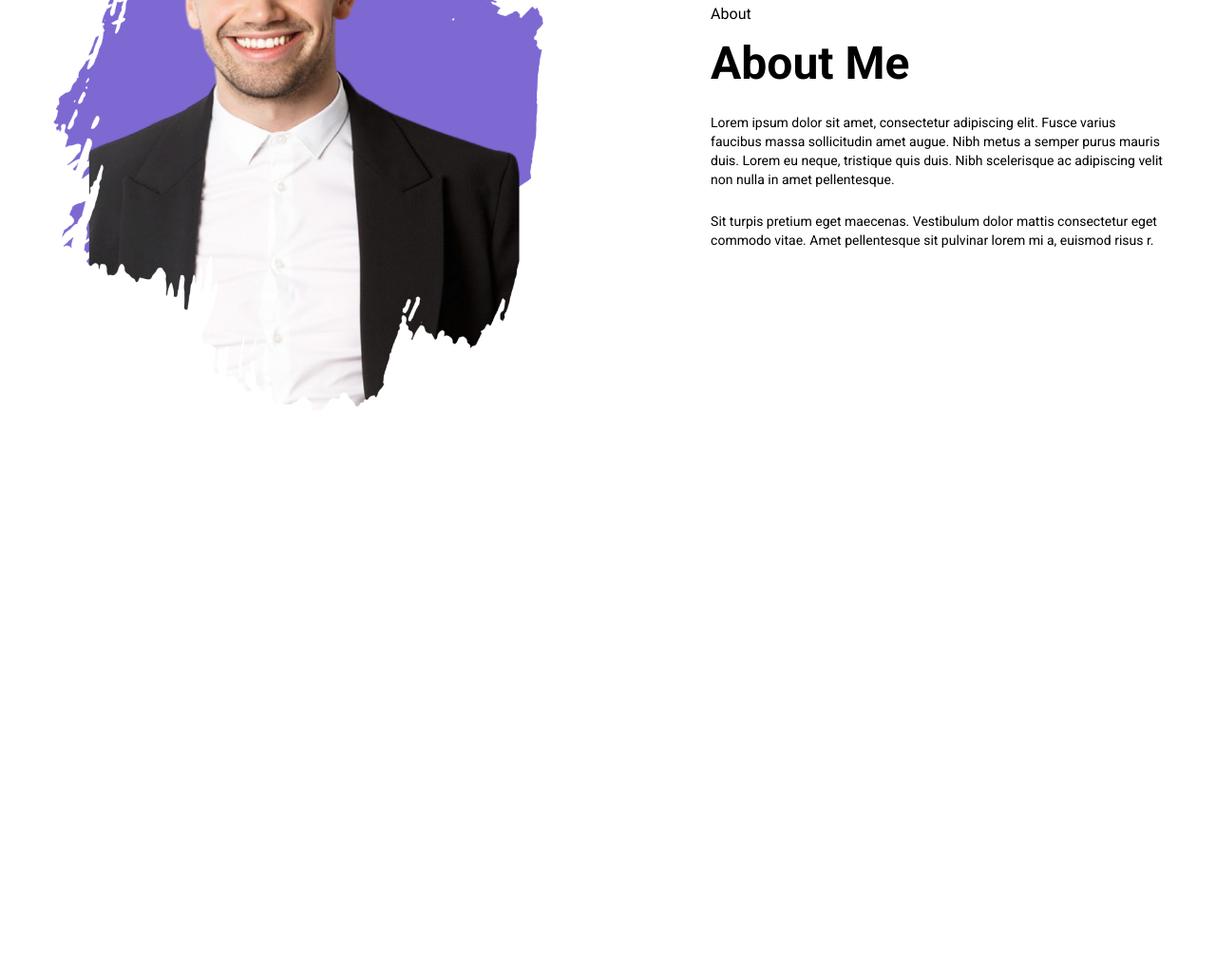
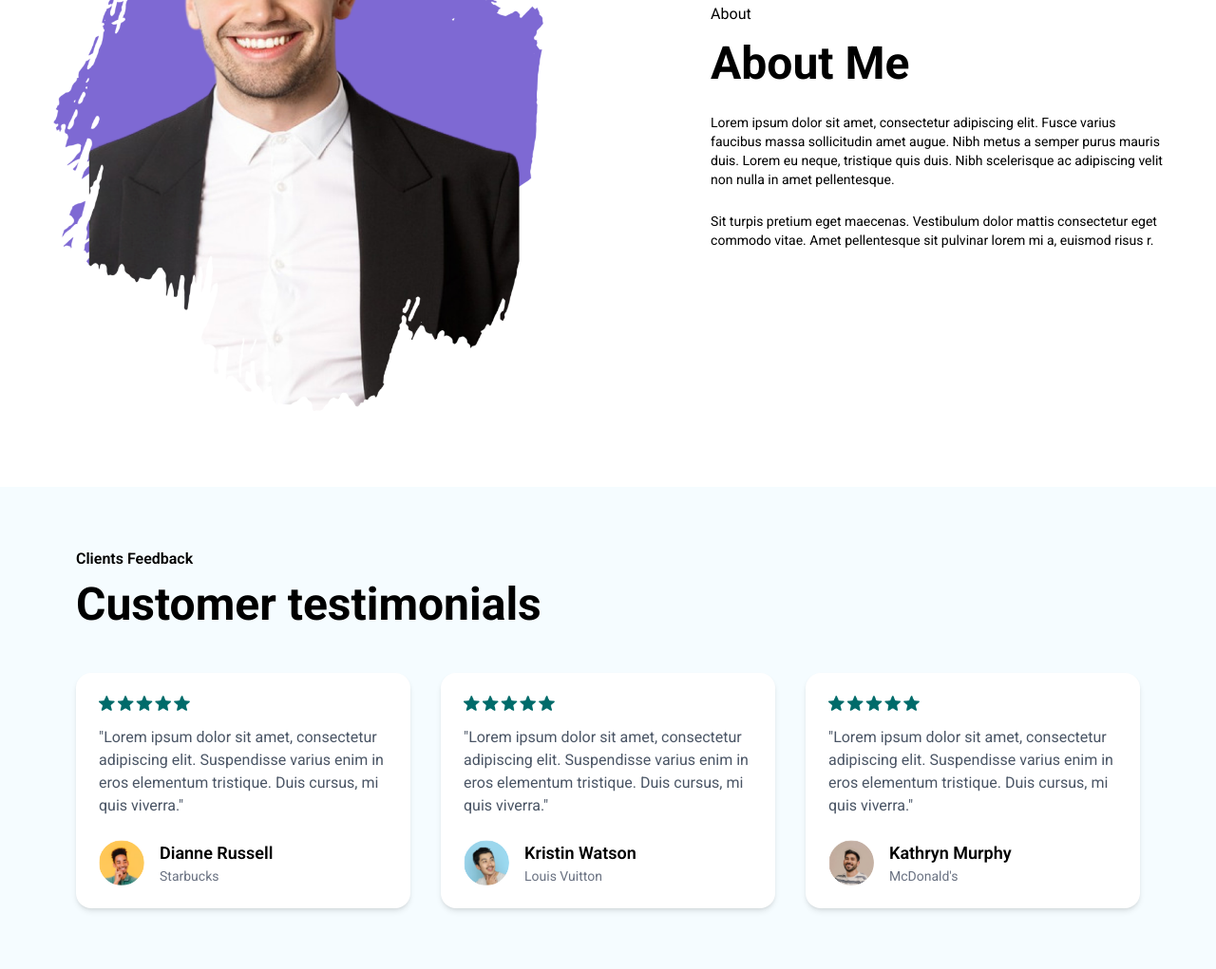
Before and after one commit to Shahariya-17/bdCalling-portfolio-project, a plain HTML site: page index.html in a window 1280 px wide. Shown: the part 1632-2653 px from the top of the page at 95% size. Before the commit the page ends 2065 px from the top, so only its background shows below. Drawn offline with nearby package versions, Linux system fonts and the light colour scheme.

Commit message:
added review section

```diff
--- a/index.html
+++ b/index.html
@@ -136,24 +136,118 @@
 
       <!-- About me section -->
       <section class="mt-20 pt-20">
-        <div  class="flex flex-col-reverse md:flex-row justify-center items-center gap-44">
+        <div
+          class="flex flex-col-reverse md:flex-row justify-center items-center gap-44"
+        >
           <div>
-            <img class="md:h-[600px] md:w-[516px]" src="assets/imgs/About Me.png" alt="" />
+            <img
+              class="md:h-[600px] md:w-[516px]"
+              src="assets/imgs/About Me.png"
+              alt=""
+            />
           </div>
           <div class="text-center md:text-left justify-center items-center">
             <h6>About</h6>
             <h2 class="text-5xl font-bold mt-4 mb-7">About Me</h2>
             <p class="text-sm mb-6">
               Lorem ipsum dolor sit amet, consectetur adipiscing elit. Fusce
-              varius <br> faucibus massa sollicitudin amet augue. Nibh metus a semper
-              purus mauris <br> duis. Lorem eu neque, tristique quis duis. Nibh
-              scelerisque ac adipiscing velit <br> non nulla in amet pellentesque.
+              varius <br />
+              faucibus massa sollicitudin amet augue. Nibh metus a semper purus
+              mauris <br />
+              duis. Lorem eu neque, tristique quis duis. Nibh scelerisque ac
+              adipiscing velit <br />
+              non nulla in amet pellentesque.
             </p>
             <p class="text-sm">
               Sit turpis pretium eget maecenas. Vestibulum dolor mattis
-              consectetur eget <br> commodo vitae. Amet pellentesque sit pulvinar
-              lorem mi a, euismod risus r.
+              consectetur eget <br />
+              commodo vitae. Amet pellentesque sit pulvinar lorem mi a, euismod
+              risus r.
             </p>
+          </div>
+        </div>
+      </section>
+
+      <!-- Projects section -->
+      <section></section>
+
+      <!-- Review section -->
+      <section class="mt-20 px-6 md:px-20 py-16 bg-[#F5FCFF]">
+        <h5 class="font-semibold mb-3">Clients Feedback</h5>
+        <h2 class="text-4xl md:text-5xl font-bold mb-12">
+          Customer testimonials
+        </h2>
+
+        <!-- Review parent div -->
+        <div class="grid grid-cols-1 md:grid-cols-3 gap-8">
+          <!-- Review 1st card -->
+          <div
+            class="bg-white rounded-2xl shadow-md p-6 hover:shadow-xl transition duration-300 ease-in-out"
+          >
+            <img class="w-24 mb-4" src="assets/avatar/Stars.png" alt="Stars" />
+            <p class="text-gray-600 mb-6">
+              "Lorem ipsum dolor sit amet, consectetur adipiscing elit.
+              Suspendisse varius enim in eros elementum tristique. Duis cursus,
+              mi quis viverra."
+            </p>
+            <!-- Avatar div -->
+            <div class="flex items-center gap-4">
+              <img
+                class="w-12 h-12 rounded-full"
+                src="assets/avatar/Avatar Image.png"
+                alt="Avatar"
+              />
+              <div>
+                <h3 class="text-lg font-semibold">Dianne Russell</h3>
+                <h4 class="text-sm text-gray-500">Starbucks</h4>
+              </div>
+            </div>
+          </div>
+          <!-- Review 2nd card -->
+          <div
+            class="bg-white rounded-2xl shadow-md p-6 hover:shadow-xl transition duration-300 ease-in-out"
+          >
+            <img class="w-24 mb-4" src="assets/avatar/Stars.png" alt="Stars" />
+            <p class="text-gray-600 mb-6">
+              "Lorem ipsum dolor sit amet, consectetur adipiscing elit.
+              Suspendisse varius enim in eros elementum tristique. Duis cursus,
+              mi quis viverra."
+            </p>
+            <!-- Avatar div -->
+            <div class="flex items-center gap-4">
+              <img
+                class="w-12 h-12 rounded-full"
+                src="assets/avatar/Avatar Image (1).png"
+                alt="Avatar"
+              />
+              <div>
+                <h3 class="text-lg font-semibold">Kristin Watson</h3>
+                <h4 class="text-sm text-gray-500">Louis Vuitton</h4>
+              </div>
+            </div>
+          </div>
+          <!-- Review 3rd card -->
+          <div
+            class="bg-white rounded-2xl shadow-md p-6 hover:shadow-xl transition duration-300 ease-in-out"
+          >
+            <img class="w-24 mb-4" src="assets/avatar/Stars.png" alt="Stars" />
+            <p class="text-gray-600 mb-6">
+              "Lorem ipsum dolor sit amet, consectetur adipiscing elit.
+              Suspendisse varius enim in eros elementum tristique. Duis cursus,
+              mi quis viverra."
+            </p>
+            <!-- Avatar div -->
+            <div class="flex items-center gap-4">
+              <img
+                class="w-12 h-12 rounded-full"
+                src="assets/avatar/Avatar Image (2).png"
+                alt="Avatar"
+              />
+              <div>
+                <h3 class="text-lg font-semibold">Kathryn Murphy</h3>
+                <h4 class="text-sm text-gray-500">McDonald's</h4>
+              </div>
+            </div>
           </div>
         </div>
       </section>
```
Also changed, not shown: assets/logo/Social icon.png (added).
